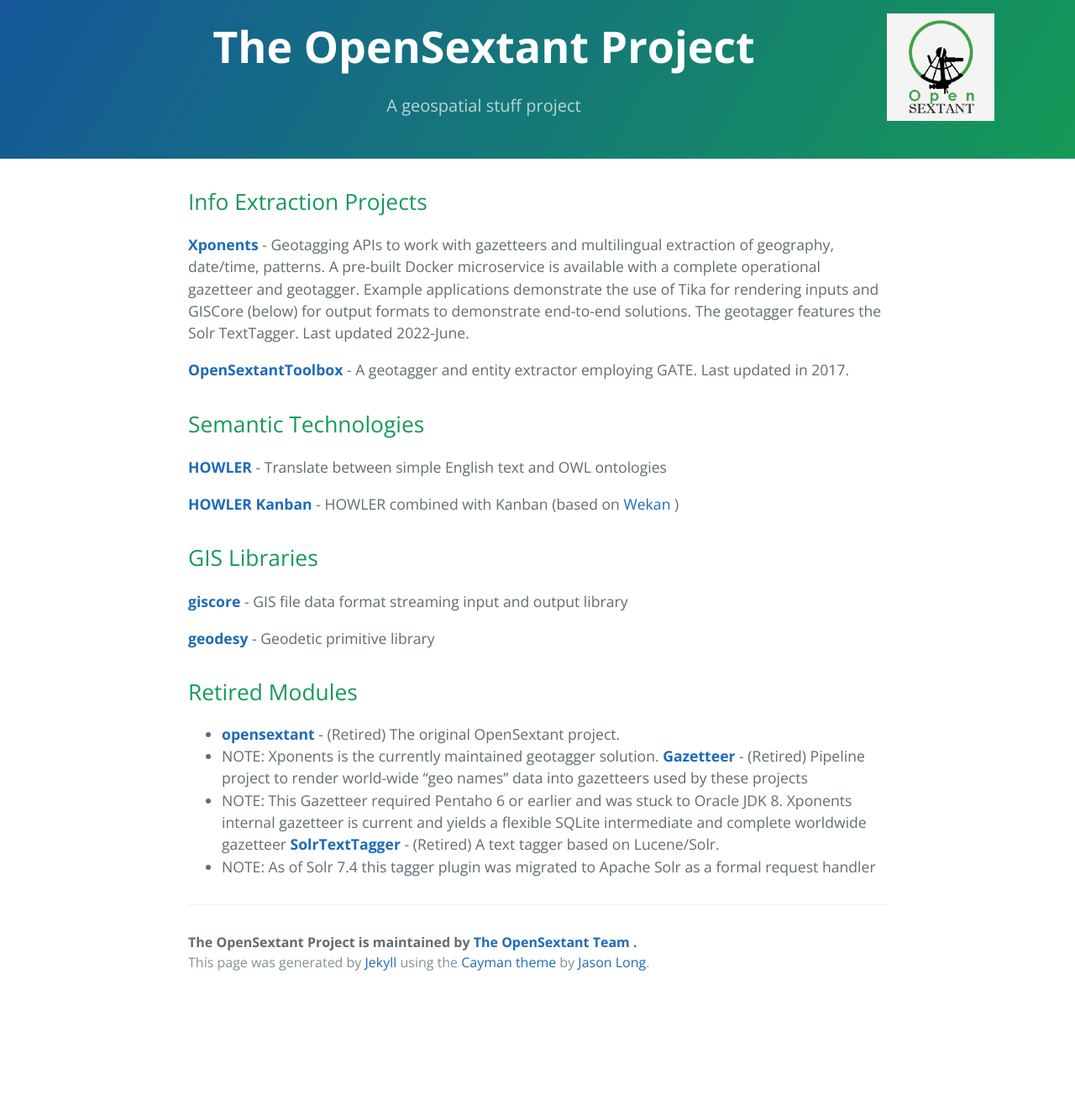
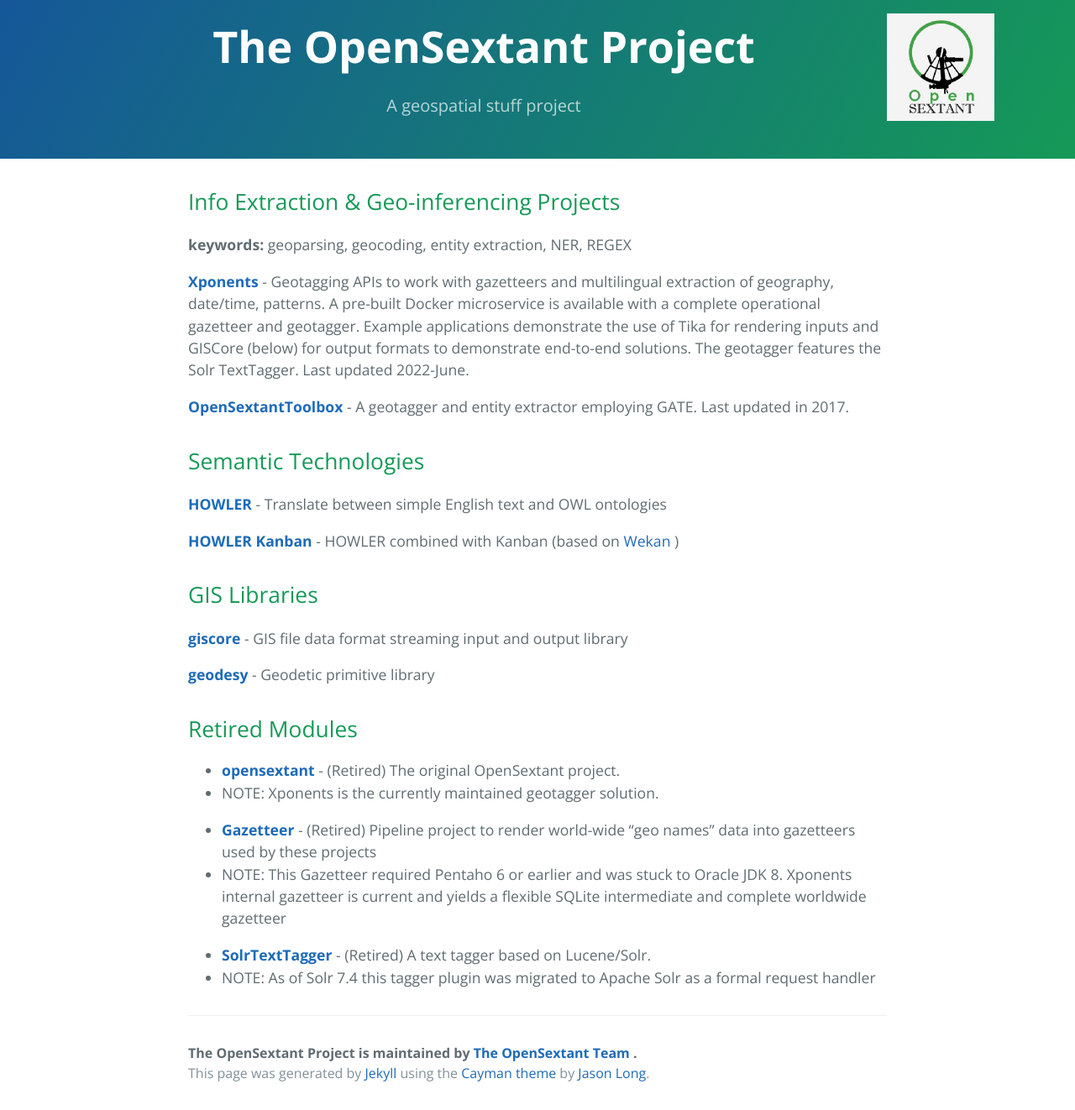
Before and after one commit to OpenSextant/OpenSextant.github.io, a Jekyll site: the page built from index.md, in a window 1280 px wide. Shown: the whole page at 84% size. Built offline with Jekyll 4.4.1, drawn with Linux system fonts in a browser that asks for light colours; our own code applies the rules of GitHub Pages for plain Markdown files; before the commit the page ends 1190 px from its top, so only the background shows below that.

```diff
--- a/index.md
+++ b/index.md
@@ -2,7 +2,9 @@
 layout: default
 ---
 
-## Info Extraction Projects
+## Info Extraction & Geo-inferencing Projects
+
+**keywords:** geoparsing, geocoding, entity extraction, NER, REGEX
 
 **[Xponents](https://opensextant.github.io/Xponents)** - Geotagging APIs to work with gazetteers and multilingual extraction of geography, date/time, patterns. A pre-built Docker microservice is available with a complete operational gazetteer and geotagger.  Example applications demonstrate the use of Tika for rendering inputs and GISCore (below) for output formats to demonstrate end-to-end solutions.  The geotagger features the Solr TextTagger.  Last updated 2022-June.
 
@@ -25,7 +27,9 @@ layout: default
 
 * **[opensextant](https://github.com/OpenSextant/opensextant)** - (Retired) The original OpenSextant project.
  - NOTE: Xponents is the currently maintained geotagger solution.
-**[Gazetteer](http://opensextant.github.io/Gazetteer/)** - (Retired) Pipeline project to render world-wide "geo names" data into gazetteers used by these projects
+
+* **[Gazetteer](http://opensextant.github.io/Gazetteer/)** - (Retired) Pipeline project to render world-wide "geo names" data into gazetteers used by these projects
  - NOTE: This Gazetteer required Pentaho 6 or earlier and was stuck to Oracle JDK 8.   Xponents internal gazetteer is current and yields a flexible SQLite intermediate and complete worldwide gazetteer
-**[SolrTextTagger](https://github.com/OpenSextant/SolrTextTagger)** - (Retired) A text tagger based on Lucene/Solr.
+
+* **[SolrTextTagger](https://github.com/OpenSextant/SolrTextTagger)** - (Retired) A text tagger based on Lucene/Solr.
  - NOTE: As of Solr 7.4 this tagger plugin was migrated to Apache Solr as a formal request handler
```
